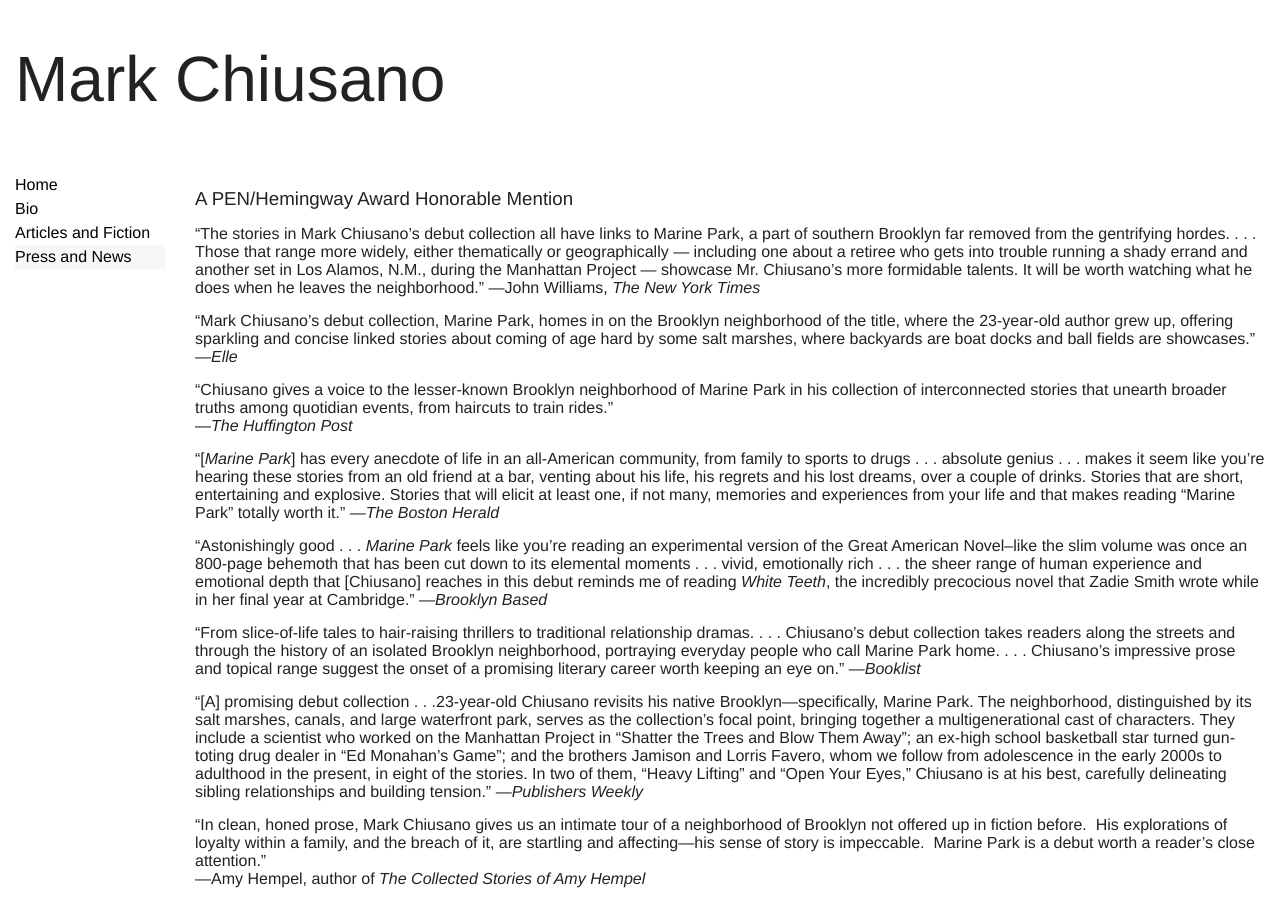
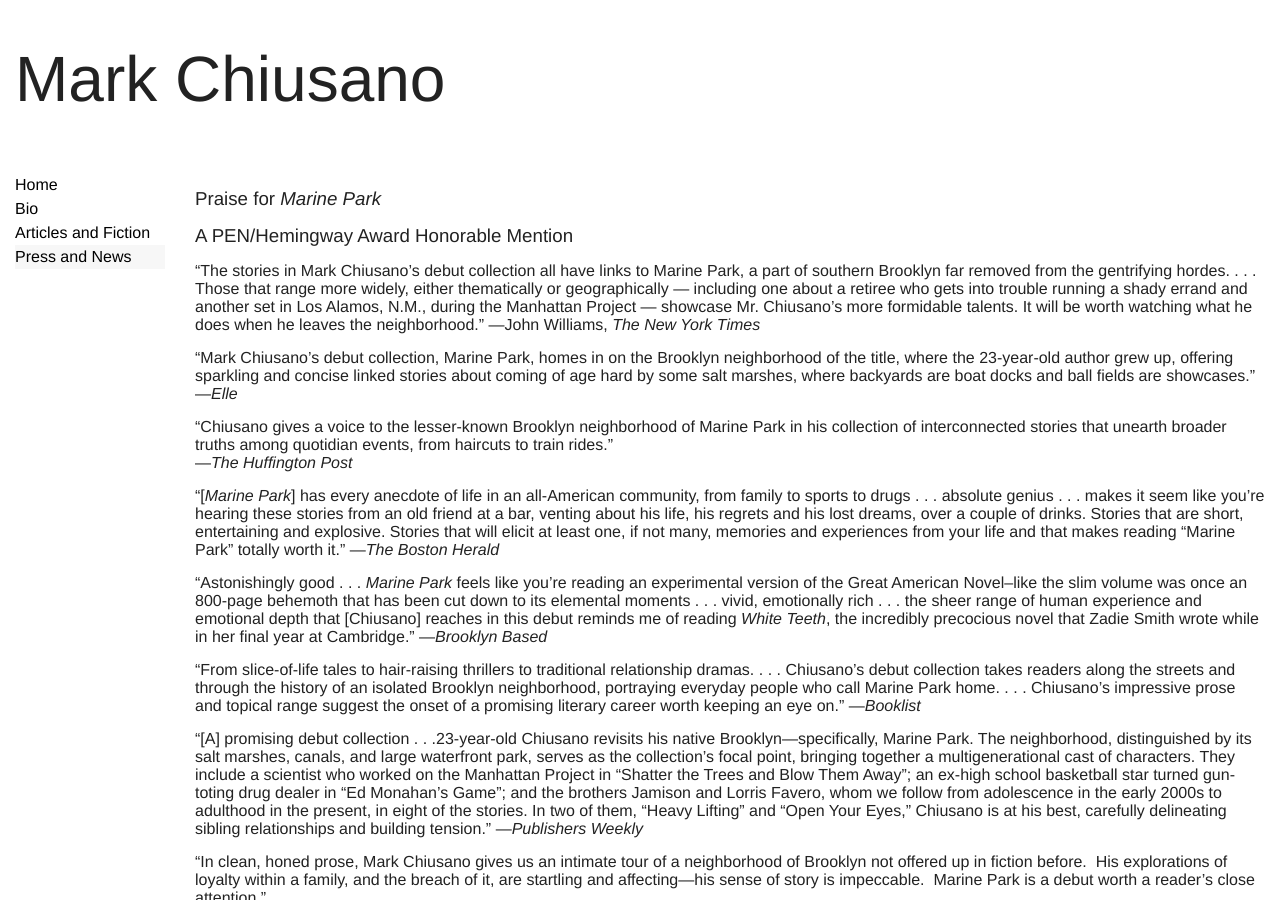
Before and after one commit to mjchiusano/mjchiusano.github.io, a Jekyll site: the page built from press.html, in a window 1280 px wide and 900 px high. Built offline with Jekyll 4.4.1, drawn with Linux system fonts in a browser that asks for light colours; Markdown is read by kramdown in place of the engine named in the settings.

Commit message:
Update press.html

```diff
--- a/press.html
+++ b/press.html
@@ -3,6 +3,8 @@
 title: Press and News
 ---
 <p class="gutter-pad-bottom"></p>
+
+<h3 class="gutter-pad-bottom">Praise for <i>Marine Park</i></h3>
 
 <h3 class="gutter-pad-bottom">A PEN/Hemingway Award Honorable Mention</h3>
 
```
